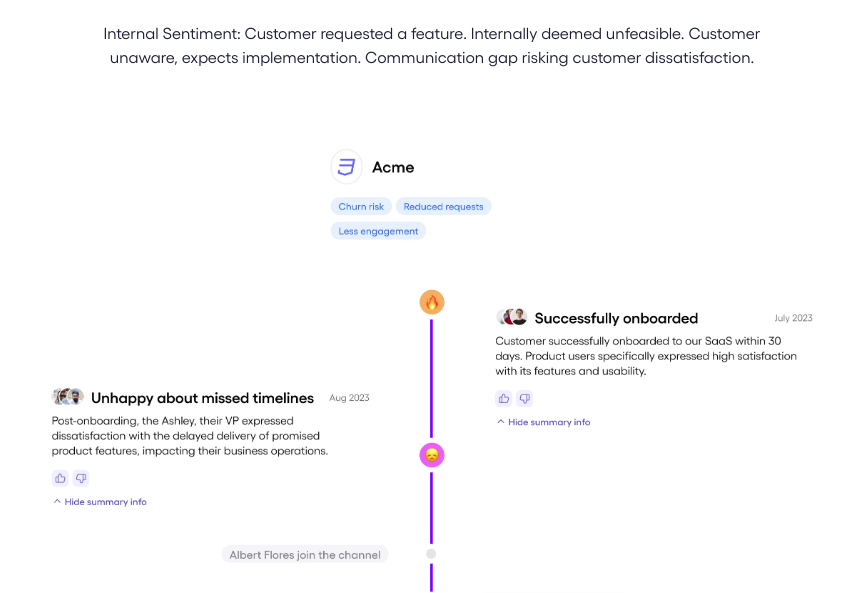
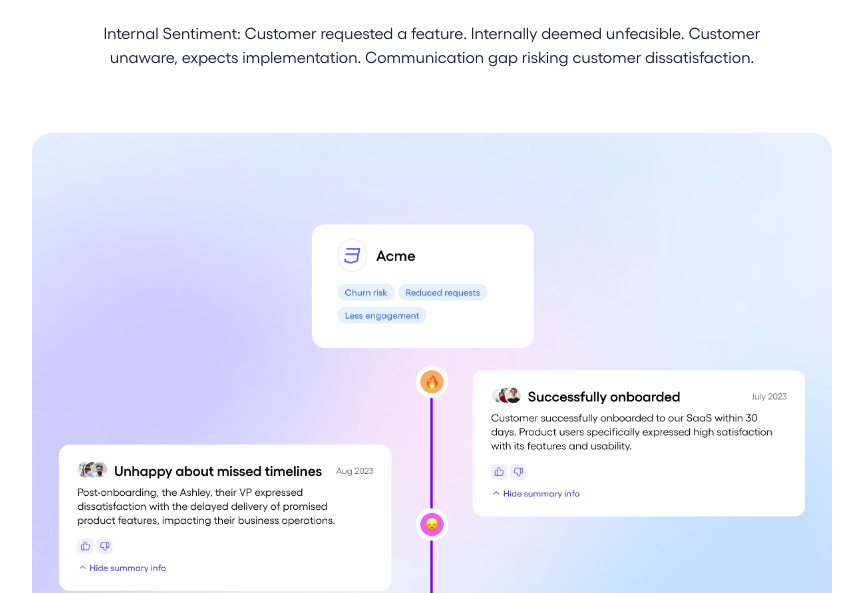
Before and after one commit to Tusar78/Email-Template, a plain HTML site: page index.html in a window 1280 px wide. Shown: the part 207-800 px from the top of the page, without its empty margins (208-1071 px from the left). Drawn offline with Linux system fonts and the light colour scheme.

Commit message:
Timeline section done

```diff
--- a/assets/css/style.css
+++ b/assets/css/style.css
@@ -116,3 +116,20 @@ img {
   font-weight: 400;
   line-height: 24px;
 }
+
+.timeline__content {
+  padding: 91px 27px 0;
+  border-radius: 20px;
+  background: url("../images/gradiend.png") no-repeat #cbcaff;
+  background-size: cover;
+  background-position: center center;
+}
+
+.timeline__img-wrap {
+  width: 100%;
+  max-width: 747px;
+}
+
+.timeline__img {
+  vertical-align: middle;
+}
```
